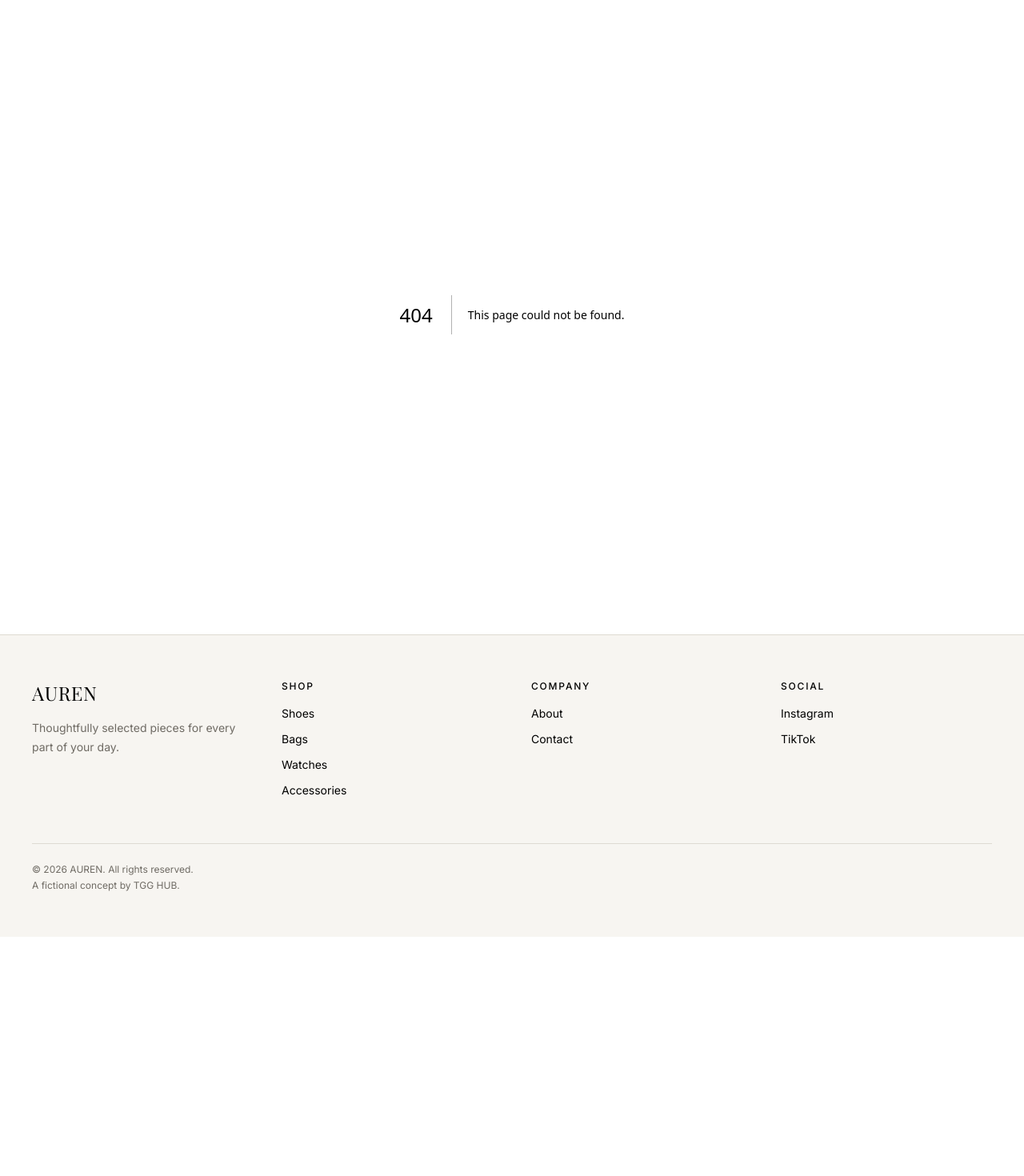
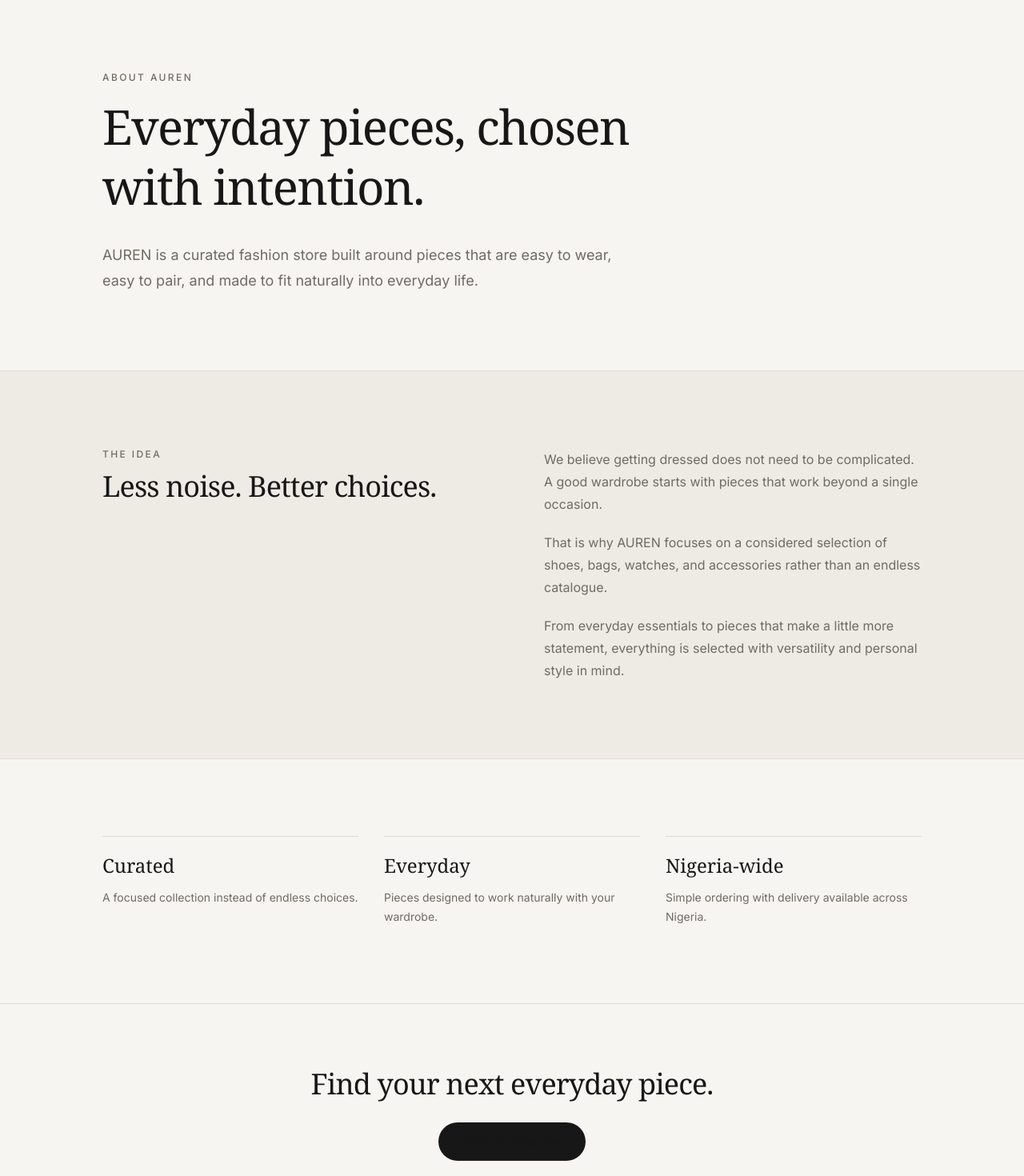
Before and after one commit to JJTGG/auren-store, a Next.js app: page /about in a window 1280 px wide. Before the commit this address had no page. Shown: the part 80-1550 px from the top of the page at 80% size. Before the commit the page ends 1251 px from the top, so only its background shows below. Built offline with nearby package versions, Linux system fonts and the light colour scheme; a web font is replaced by a local one.

Commit message:
feat: add about page

```diff
--- /dev/null
+++ b/app/about/page.tsx
@@ -0,0 +1,100 @@
+import Link from "next/link";
+
+export default function AboutPage() {
+  return (
+    <main>
+      <section className="px-5 py-16 sm:px-8 sm:py-24">
+        <div className="mx-auto max-w-5xl">
+          <p className="text-xs font-medium uppercase tracking-[0.2em] text-[var(--muted)]">
+            About AUREN
+          </p>
+
+          <h1 className="mt-4 max-w-3xl font-serif text-5xl leading-tight tracking-tight sm:text-6xl">
+            Everyday pieces, chosen with intention.
+          </h1>
+
+          <p className="mt-8 max-w-2xl text-base leading-8 text-[var(--muted)] sm:text-lg">
+            AUREN is a curated fashion store built around pieces that are easy
+            to wear, easy to pair, and made to fit naturally into everyday
+            life.
+          </p>
+        </div>
+      </section>
+
+      <section className="border-y border-[var(--border)] bg-[var(--surface)] px-5 py-16 sm:px-8 sm:py-24">
+        <div className="mx-auto grid max-w-5xl gap-12 md:grid-cols-2 md:gap-20">
+          <div>
+            <p className="text-xs font-medium uppercase tracking-[0.2em] text-[var(--muted)]">
+              The idea
+            </p>
+
+            <h2 className="mt-3 font-serif text-3xl tracking-tight sm:text-4xl">
+              Less noise. Better choices.
+            </h2>
+          </div>
+
+          <div className="space-y-5 text-sm leading-7 text-[var(--muted)] sm:text-base">
+            <p>
+              We believe getting dressed does not need to be complicated.
+              A good wardrobe starts with pieces that work beyond a single
+              occasion.
+            </p>
+
+            <p>
+              That is why AUREN focuses on a considered selection of shoes,
+              bags, watches, and accessories rather than an endless catalogue.
+            </p>
+
+            <p>
+              From everyday essentials to pieces that make a little more
+              statement, everything is selected with versatility and personal
+              style in mind.
+            </p>
+          </div>
+        </div>
+      </section>
+
+      <section className="px-5 py-16 sm:px-8 sm:py-24">
+        <div className="mx-auto max-w-5xl">
+          <div className="grid gap-8 sm:grid-cols-3">
+            <div className="border-t border-[var(--border)] pt-5">
+              <h2 className="font-serif text-2xl">Curated</h2>
+              <p className="mt-3 text-sm leading-6 text-[var(--muted)]">
+                A focused collection instead of endless choices.
+              </p>
+            </div>
+
+            <div className="border-t border-[var(--border)] pt-5">
+              <h2 className="font-serif text-2xl">Everyday</h2>
+              <p className="mt-3 text-sm leading-6 text-[var(--muted)]">
+                Pieces designed to work naturally with your wardrobe.
+              </p>
+            </div>
+
+            <div className="border-t border-[var(--border)] pt-5">
+              <h2 className="font-serif text-2xl">Nigeria-wide</h2>
+              <p className="mt-3 text-sm leading-6 text-[var(--muted)]">
+                Simple ordering with delivery available across Nigeria.
+              </p>
+            </div>
+          </div>
+        </div>
+      </section>
+
+      <section className="border-t border-[var(--border)] px-5 py-16 text-center sm:px-8 sm:py-20">
+        <div className="mx-auto max-w-2xl">
+          <h2 className="font-serif text-3xl tracking-tight sm:text-4xl">
+            Find your next everyday piece.
+          </h2>
+
+          <Link
+            href="/shop"
+            className="mt-7 inline-flex rounded-full bg-[var(--foreground)] px-7 py-3.5 text-sm font-medium text-white transition hover:opacity-85"
+          >
+            Shop the collection
+          </Link>
+        </div>
+      </section>
+    </main>
+  );
+}
```
